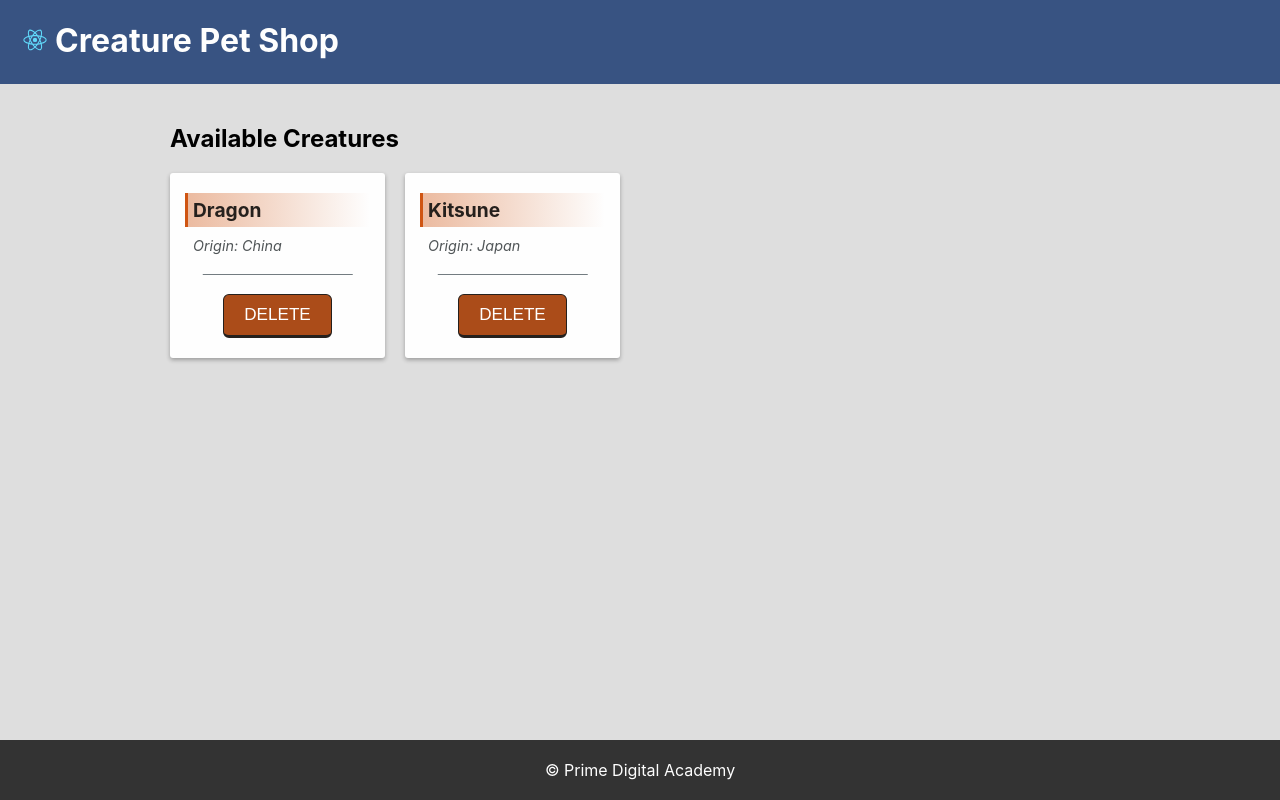
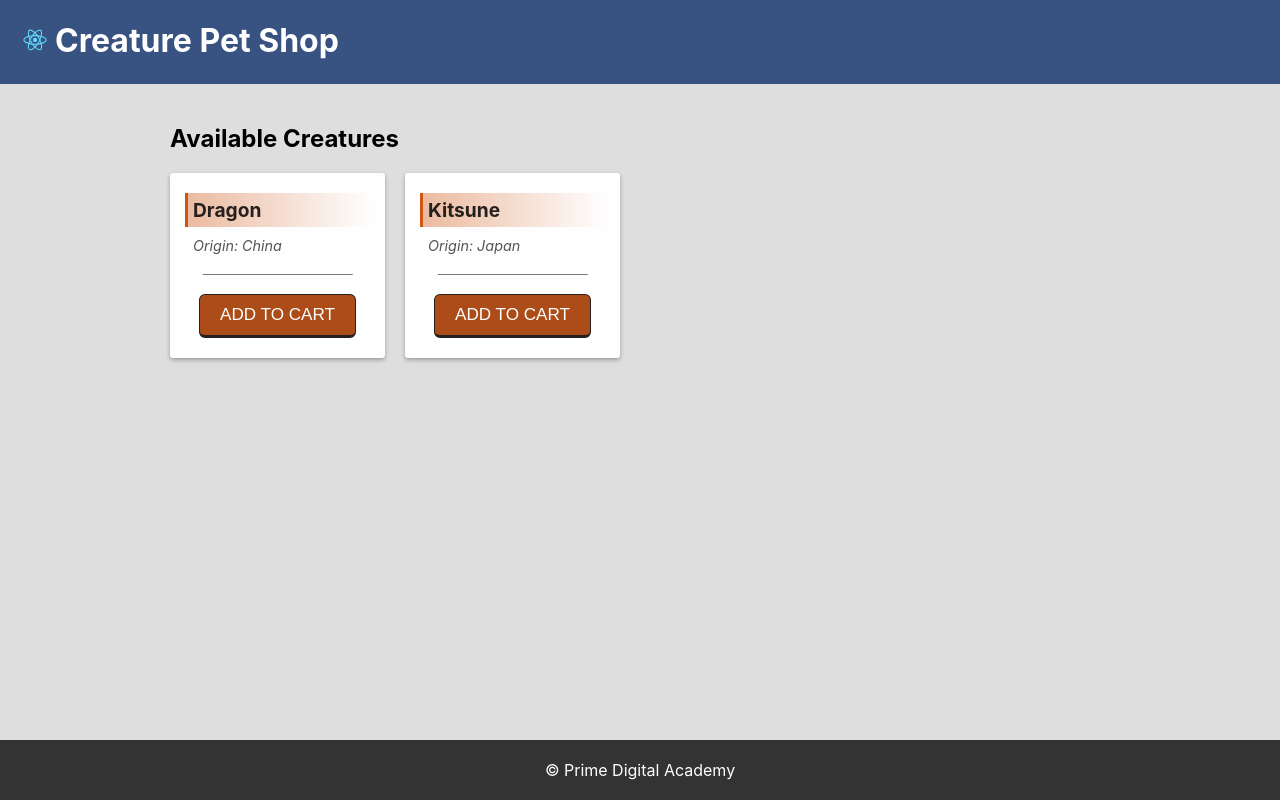
Before and after one commit to myronschippers/apis-react-redux-form-list, a React (Create React App) app: page / in a window 1280 px wide. Built offline with nearby package versions, Linux system fonts and the light colour scheme.

Commit message:
toggling button from delete to add to cart for items

```diff
--- a/src/components/CreatureList/CreatureList.js
+++ b/src/components/CreatureList/CreatureList.js
@@ -14,6 +14,7 @@ class CreatureList extends Component {
                 <CreatureListItem
                   creature={item}
                   index={index}
+                  {...this.props}
                 />
               </li>
             );
--- a/src/components/CreatureListItem/CreatureListItem.js
+++ b/src/components/CreatureListItem/CreatureListItem.js
@@ -7,6 +7,14 @@ class CreatureListItem extends Component {
     this.props.dispatch({
       type: 'DELETE_CREATURE_FROM_LIST',
       payload: this.props.index,
+    });
+  }
+
+  handleClickAddCart = () => {
+    // this.props.deleteCallback(this.props.index);
+    this.props.dispatch({
+      type: 'ADD_TO_CHECKOUT',
+      payload: this.props.creature,
     });
   }
 
@@ -22,12 +30,18 @@ class CreatureListItem extends Component {
             <p className="cardSubHdg">Origin: {creature.origin}</p>
           </div>
           <div className="card-action">
-            <button
+            {this.props.manage && <button
               className="btn"
               onClick={this.handleClickDelete}
             >
               DELETE
-            </button>
+            </button>}
+            {!this.props.manage && <button
+              className="btn"
+              onClick={this.handleClickAddCart}
+            >
+              ADD TO CART
+            </button>}
           </div>
       </div>
     );
--- a/src/components/ManageInventoryPage/ManageInventoryPage.js
+++ b/src/components/ManageInventoryPage/ManageInventoryPage.js
@@ -9,7 +9,7 @@ class ManageInventoryPage extends Component {
     return (
       <div>
         <CreatureForm />
-        <CreatureList />
+        <CreatureList manage />
       </div>
     );
   }
```
